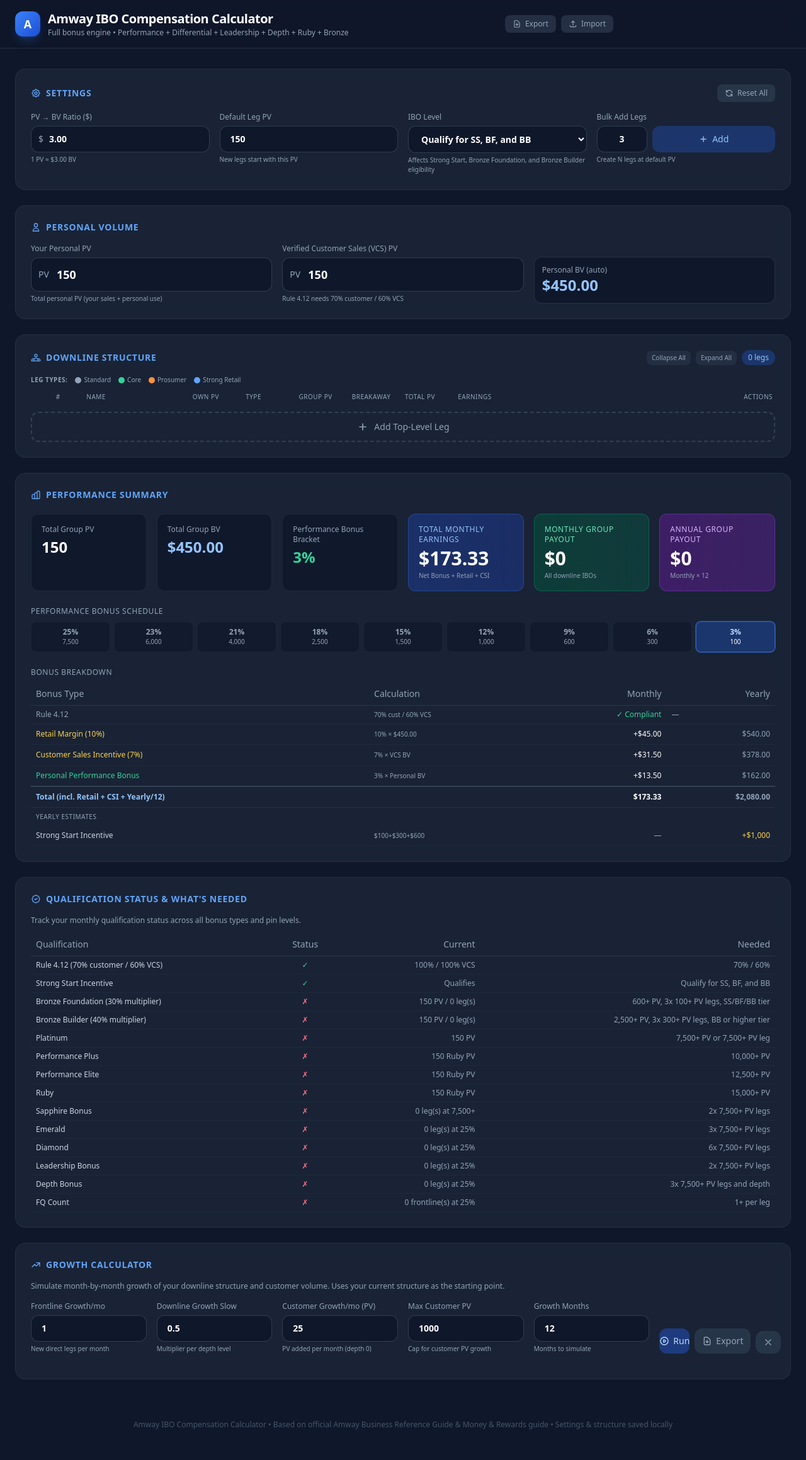
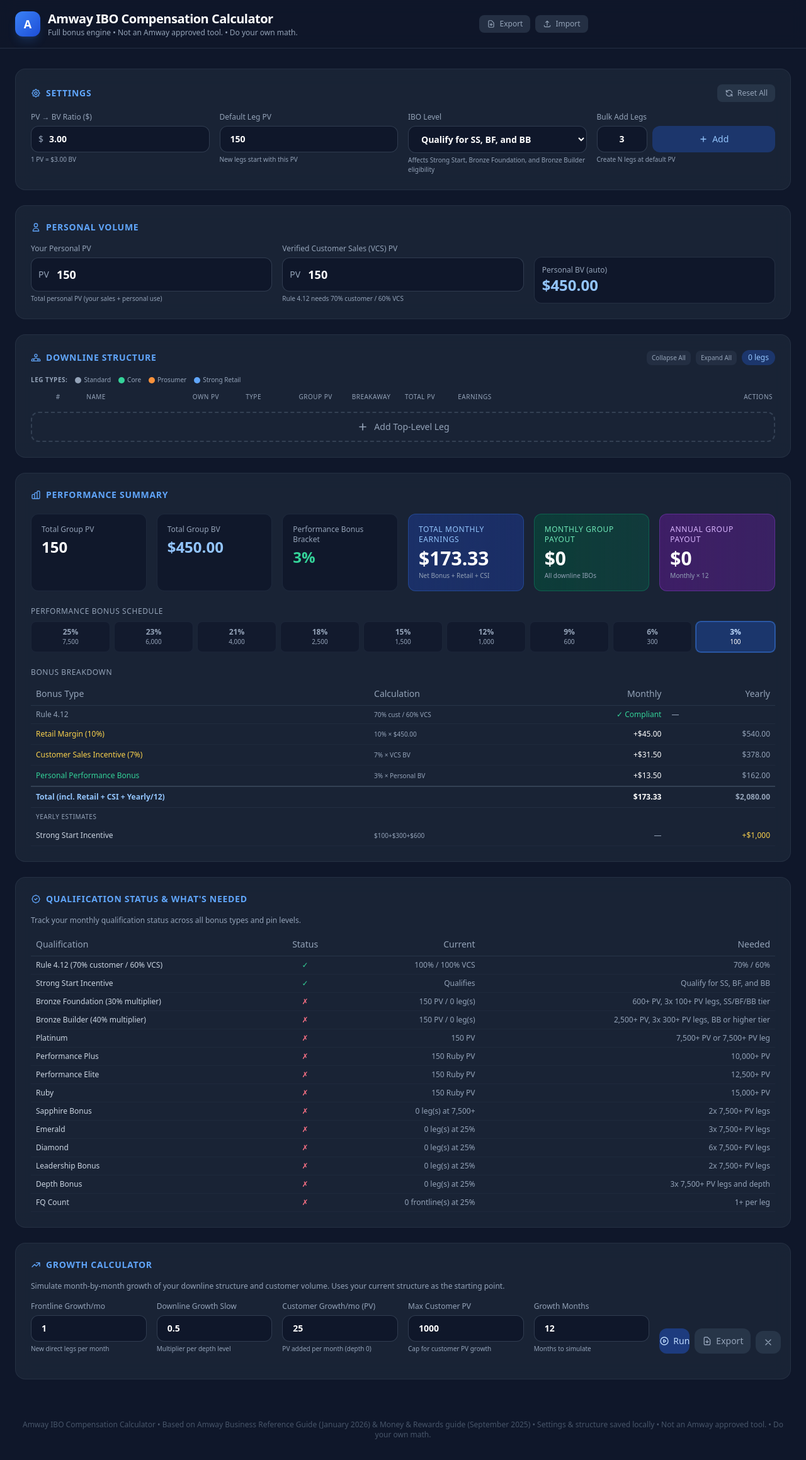
Before and after one commit to wlosinski/AmwayBonusAlpha, a plain HTML site: page index.html in a window 1280 px wide. Shown: the whole page at 63% size. Drawn offline with nearby package versions, Linux system fonts and the light colour scheme.

Commit message:
Add files via upload

```diff
--- a/index.html
+++ b/index.html
@@ -49,7 +49,7 @@
       <div class="w-10 h-10 rounded-xl bg-gradient-to-br from-brand-500 to-brand-700 flex items-center justify-center text-lg font-bold shadow-lg shadow-brand-500/20">A</div>
       <div>
         <h1 class="text-lg sm:text-xl font-bold tracking-tight">Amway IBO Compensation Calculator</h1>
-        <p class="text-xs text-muted">Full bonus engine • Performance + Differential + Leadership + Depth + Ruby + Bronze</p>
+        <p class="text-xs text-muted">Full bonus engine • Not an Amway approved tool. • Do your own math.</p>
       </div>
     </div>
     <div class="flex items-center gap-2">
@@ -499,7 +499,7 @@
 
 <!-- ══ FOOTER ══ -->
 <footer class="max-w-[1400px] mx-auto px-4 sm:px-6 py-8 text-center text-xs text-slate-600">
-  <p>Amway IBO Compensation Calculator • Based on official Amway Business Reference Guide &amp; Money &amp; Rewards guide • Settings &amp; structure saved locally</p>
+  <p>Amway IBO Compensation Calculator • Based on Amway Business Reference Guide (January 2026) &amp; Money &amp; Rewards guide (September 2025) • Settings &amp; structure saved locally • Not an Amway approved tool. • Do your own math.</p>
 </footer>
 
 <script src="app.js"></script>
```
